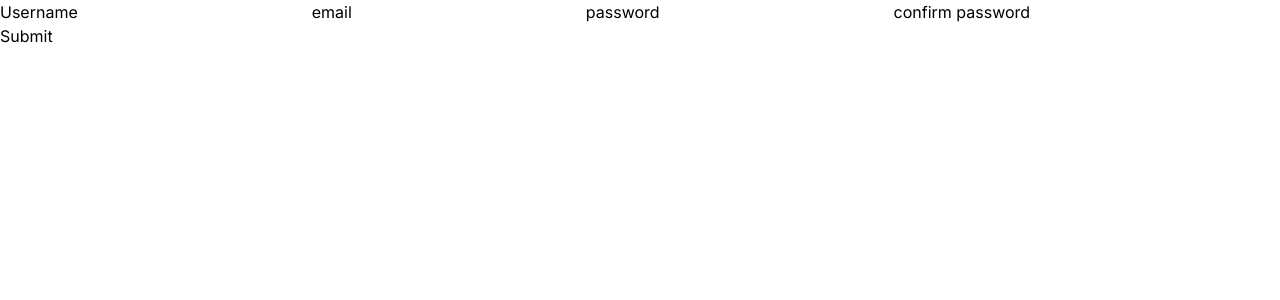
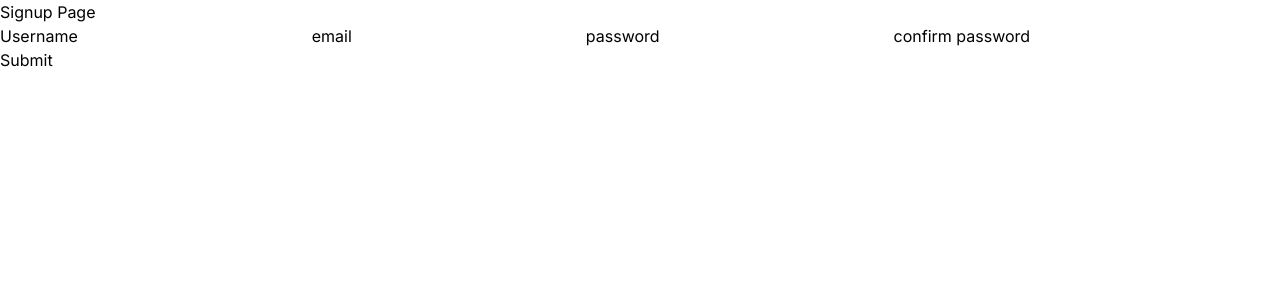
Before and after one commit to MishraSwet/SafeSpend., a Next.js app in the folder apps/userApp/: page /signup in a window 1280 px wide. Shown: the top 300 px of the page. Built offline with nearby package versions, Linux system fonts and the light colour scheme.

Commit message:
Updated Signup Page

```diff
--- a/apps/userApp/app/signup/page.tsx
+++ b/apps/userApp/app/signup/page.tsx
@@ -1,6 +1,7 @@
 export default function Signup(){
     return <div>
         <form>
+            <p>Signup Page</p>
             <label>Username</label>
             <input type="text"></input>
             <label>email</label>
```
